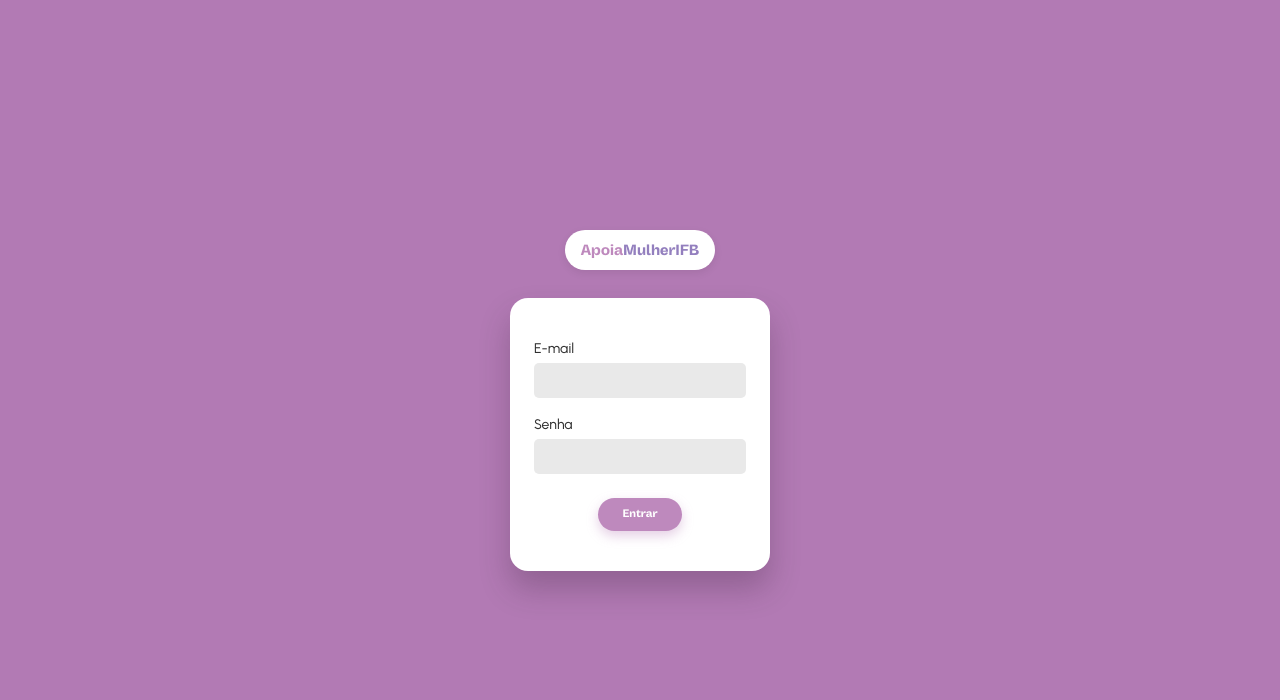
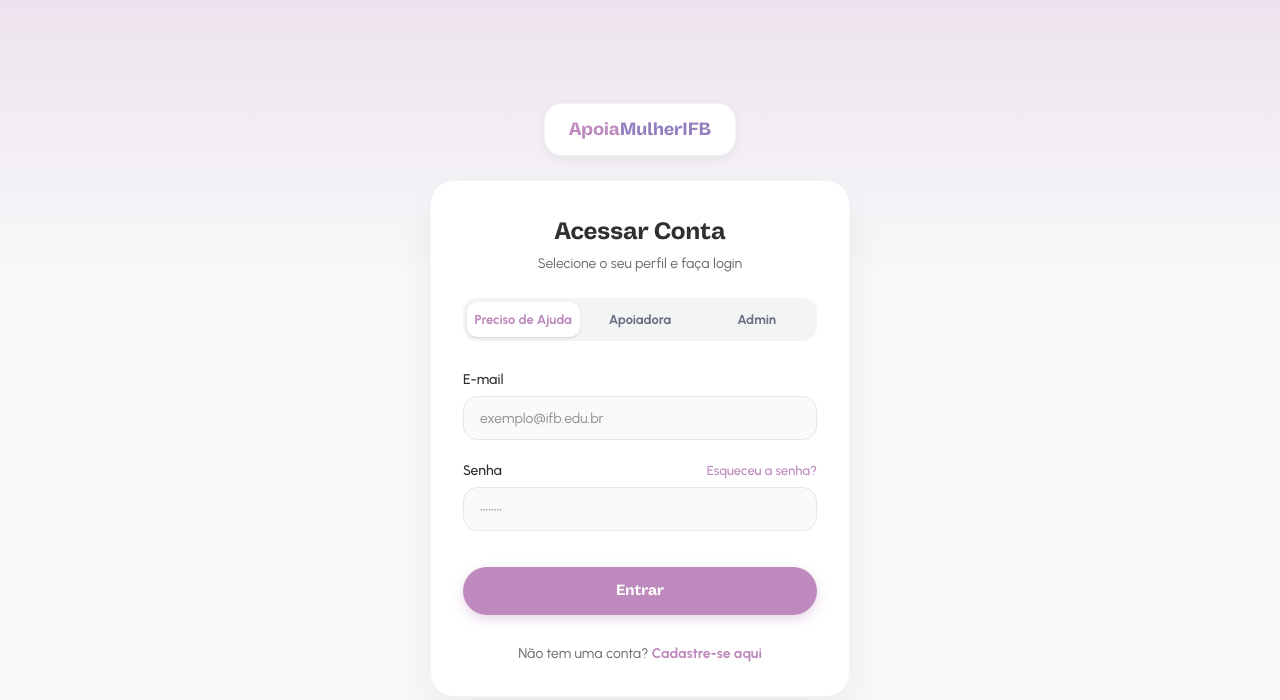
Before and after one commit to beatrizsolangee24/TCC-2026-Beatriz-E-Vitoria, a Next.js app: page /login in a window 1280 px wide. Shown: the top 700 px of the page. Built offline with nearby package versions, Linux system fonts and the light colour scheme.

Commit message:
atualizando formulario

```diff
--- a/app/_components/formulario.tsx
+++ b/app/_components/formulario.tsx
@@ -10,8 +10,6 @@ export function Formulario() {
   const [telefone, setTelefone] = useState("");
   const [matricula, setMatricula] = useState("");
   const [cpf, setCpf] = useState("");
-
-  // Novos estados para a Senha
   const [senha, setSenha] = useState("");
   const [confirmarSenha, setConfirmarSenha] = useState("");
 
@@ -23,16 +21,23 @@ export function Formulario() {
     e.preventDefault();
     setErroMsg("");
 
-    if (senha.length < 6) {
-      setErroMsg("A senha deve ter pelo menos 6 caracteres.");
+    // 1. Política de Senha Forte no Cliente (Mensagem Unificada)
+    if (
+      senha.length < 8 ||
+      !/[A-Z]/.test(senha) ||
+      !/[0-9]/.test(senha) ||
+      !/[\W_]/.test(senha)
+    ) {
+      setErroMsg("A senha precisa ter no mínimo 8 caracteres, uma letra maiúscula, um número e um caractere especial.");
       return;
     }
+
     if (senha !== confirmarSenha) {
       setErroMsg("As senhas não coincidem. Tente novamente.");
       return;
     }
 
-    // 2. Validações de Segurança do Documento
+    // 2. Validações de Documento
     if (tipo === "AJUDADA" && !matricula.trim()) {
       setErroMsg("Para receber apoio, é obrigatório informar sua Matrícula do IFB.");
       return;
@@ -53,15 +58,13 @@ export function Formulario() {
     try {
       const resposta = await fetch("/api/usuarios", {
         method: "POST",
-        headers: {
-          "Content-Type": "application/json",
-        },
+        headers: { "Content-Type": "application/json" },
         body: JSON.stringify({
           nome,
           tipo,
           email,
           telefone,
-          senha, // Enviamos a senha para o backend
+          senha,
           matricula: (vinculo === "ALUNA" || vinculo === "SERVIDORA") ? matricula.trim() : undefined,
           cpf: vinculo === "EXTERNA" ? cpf.trim() : undefined,
         }),
@@ -71,7 +74,6 @@ export function Formulario() {
 
       if (resposta.ok) {
         setEnviado(true);
-        // Limpeza dos campos
         setNome("");
         setTipo("");
         setVinculo("");
@@ -112,17 +114,11 @@ export function Formulario() {
         {/* FORMULÁRIO */}
         <form onSubmit={enviarFormulario} className="mt-8 flex flex-1 flex-col justify-center border-t border-gray-100 pt-6 md:mt-0 md:border-t-0 md:pl-8 md:pt-0">
 
-          {/* NOME */}
           <div>
             <label htmlFor="nome" className="mb-1 block font-urbanist text-[14px] font-medium text-[#303030] sm:text-[15px]">Nome</label>
-            <input
-              id="nome" type="text" required value={nome} onChange={(e) => setNome(e.target.value)}
-              placeholder="Digite seu nome"
-              className="h-[40px] w-full rounded-[7px] border border-[#D8D8D8] bg-[#F3F3F3] px-3 font-urbanist text-[13px] text-[#303030] outline-none transition focus:border-[#BE89BD] focus:ring-2 focus:ring-[#BE89BD]/20 sm:h-[36px] sm:text-[12px]"
-            />
+            <input id="nome" type="text" required value={nome} onChange={(e) => setNome(e.target.value)} placeholder="Digite seu nome" className="h-[40px] w-full rounded-[7px] border border-[#D8D8D8] bg-[#F3F3F3] px-3 font-urbanist text-[13px] text-[#303030] outline-none transition focus:border-[#BE89BD] focus:ring-2 focus:ring-[#BE89BD]/20 sm:h-[36px] sm:text-[12px]" />
           </div>
 
-          {/* EU QUERO SER */}
           <div className="mt-4">
             <label htmlFor="tipo" className="mb-1 block font-urbanist text-[14px] font-medium text-[#303030] sm:text-[15px]">Eu quero ser</label>
             <select
@@ -148,28 +144,17 @@ export function Formulario() {
           </div>
 
           <div className="mt-4 flex flex-col gap-3 sm:flex-row">
-            {/* EMAIL */}
             <div className="flex-1">
               <label htmlFor="email" className="mb-1 block font-urbanist text-[14px] font-medium text-[#303030] sm:text-[15px]">E-mail</label>
-              <input
-                id="email" type="email" required value={email} onChange={(e) => setEmail(e.target.value)}
-                placeholder="Ex: maria@ifb.edu.br"
-                className="h-[40px] w-full rounded-[7px] border border-[#D8D8D8] bg-[#F3F3F3] px-3 font-urbanist text-[13px] text-[#303030] outline-none transition focus:border-[#BE89BD] focus:ring-2 focus:ring-[#BE89BD]/20 sm:h-[36px] sm:text-[12px]"
-              />
+              <input id="email" type="email" required value={email} onChange={(e) => setEmail(e.target.value)} placeholder="Ex: maria@ifb.edu.br" className="h-[40px] w-full rounded-[7px] border border-[#D8D8D8] bg-[#F3F3F3] px-3 font-urbanist text-[13px] text-[#303030] outline-none transition focus:border-[#BE89BD] focus:ring-2 focus:ring-[#BE89BD]/20 sm:h-[36px] sm:text-[12px]" />
             </div>
 
-            {/* TELEFONE */}
             <div className="flex-1">
               <label htmlFor="telefone" className="mb-1 block font-urbanist text-[14px] font-medium text-[#303030] sm:text-[15px]">Telefone</label>
-              <input
-                id="telefone" type="tel" required value={telefone} onChange={(e) => setTelefone(e.target.value)}
-                placeholder="(61) 90000-0000"
-                className="h-[40px] w-full rounded-[7px] border border-[#D8D8D8] bg-[#F3F3F3] px-3 font-urbanist text-[13px] text-[#303030] outline-none transition focus:border-[#BE89BD] focus:ring-2 focus:ring-[#BE89BD]/20 sm:h-[36px] sm:text-[12px]"
-              />
+              <input id="telefone" type="tel" required value={telefone} onChange={(e) => setTelefone(e.target.value)} placeholder="(61) 90000-0000" className="h-[40px] w-full rounded-[7px] border border-[#D8D8D8] bg-[#F3F3F3] px-3 font-urbanist text-[13px] text-[#303030] outline-none transition focus:border-[#BE89BD] focus:ring-2 focus:ring-[#BE89BD]/20 sm:h-[36px] sm:text-[12px]" />
             </div>
           </div>
 
-          {/* VÍNCULO (Só aparece se ela for APOIADORA) */}
           {tipo === "APOIADORA" && (
             <div className="mt-4 animate-in fade-in duration-300">
               <label htmlFor="vinculo" className="mb-1 block font-urbanist text-[14px] font-medium text-[#303030] sm:text-[15px]">Vínculo com o IFB</label>
@@ -190,64 +175,47 @@ export function Formulario() {
             </div>
           )}
 
-          {/* DOCUMENTO DINÂMICO */}
           {vinculo && (
             <div className="mt-4 animate-in fade-in slide-in-from-top-2 duration-300">
               {(vinculo === "ALUNA" || vinculo === "SERVIDORA") ? (
                 <div>
-                  <label htmlFor="matricula" className="mb-1 block font-urbanist text-[14px] font-bold text-[#BE89BD] sm:text-[15px]">
-                    Matrícula IFB
-                  </label>
-                  <input
-                    id="matricula" type="text" required value={matricula} onChange={(e) => setMatricula(e.target.value)}
-                    placeholder="Ex: 20261234"
-                    className="h-[40px] w-full rounded-[7px] border-2 border-[#BE89BD] bg-[#F3F3F3] px-3 font-urbanist text-[13px] text-[#303030] outline-none transition focus:ring-2 focus:ring-[#BE89BD]/20 sm:h-[36px] sm:text-[12px]"
-                  />
+                  <label htmlFor="matricula" className="mb-1 block font-urbanist text-[14px] font-bold text-[#BE89BD] sm:text-[15px]">Matrícula IFB</label>
+                  <input id="matricula" type="text" required value={matricula} onChange={(e) => setMatricula(e.target.value)} placeholder="Ex: 20261234" className="h-[40px] w-full rounded-[7px] border-2 border-[#BE89BD] bg-[#F3F3F3] px-3 font-urbanist text-[13px] text-[#303030] outline-none transition focus:ring-2 focus:ring-[#BE89BD]/20 sm:h-[36px] sm:text-[12px]" />
                 </div>
               ) : (
                 <div>
-                  <label htmlFor="cpf" className="mb-1 block font-urbanist text-[14px] font-bold text-[#BE89BD] sm:text-[15px]">
-                    CPF
-                  </label>
-                  <input
-                    id="cpf" type="text" required value={cpf} onChange={(e) => setCpf(e.target.value)}
-                    placeholder="Digite seu CPF"
-                    className="h-[40px] w-full rounded-[7px] border-2 border-[#BE89BD] bg-[#F3F3F3] px-3 font-urbanist text-[13px] text-[#303030] outline-none transition focus:ring-2 focus:ring-[#BE89BD]/20 sm:h-[36px] sm:text-[12px]"
-                  />
+                  <label htmlFor="cpf" className="mb-1 block font-urbanist text-[14px] font-bold text-[#BE89BD] sm:text-[15px]">CPF</label>
+                  <input id="cpf" type="text" required value={cpf} onChange={(e) => setCpf(e.target.value)} placeholder="Digite seu CPF" className="h-[40px] w-full rounded-[7px] border-2 border-[#BE89BD] bg-[#F3F3F3] px-3 font-urbanist text-[13px] text-[#303030] outline-none transition focus:ring-2 focus:ring-[#BE89BD]/20 sm:h-[36px] sm:text-[12px]" />
                 </div>
               )}
             </div>
           )}
 
-          {/* SENHAS */}
+          {/* SENHAS FORTES */}
           <div className="mt-4 flex flex-col gap-3 sm:flex-row border-t border-gray-100 pt-4">
             <div className="flex-1">
-              <label htmlFor="senha" className="mb-1 block font-urbanist text-[14px] font-medium text-[#303030] sm:text-[15px]">Crie uma Senha</label>
+              <label htmlFor="senha" className="mb-1 block font-urbanist text-[14px] font-medium text-[#303030] sm:text-[15px]">Crie uma Senha Forte</label>
               <input
-                id="senha" type="password" required value={senha} onChange={(e) => setSenha(e.target.value)}
-                placeholder="Mín. 6 caracteres"
-                className="h-[40px] w-full rounded-[7px] border border-[#D8D8D8] bg-[#F3F3F3] px-3 font-urbanist text-[13px] text-[#303030] outline-none transition focus:border-[#BE89BD] focus:ring-2 focus:ring-[#BE89BD]/20 sm:h-[36px] sm:text-[12px]"
+                id="senha" type="password" required value={senha} onChange={(e) => { setSenha(e.target.value); setErroMsg(""); }}
+                placeholder="Mín. 8 caracteres, letras, nº, símbolos"
+                className="h-[40px] w-full rounded-[7px] border border-[#D8D8D8] bg-[#F3F3F3] px-3 font-urbanist text-[12px] text-[#303030] outline-none transition focus:border-[#BE89BD] focus:ring-2 focus:ring-[#BE89BD]/20 sm:h-[36px]"
               />
             </div>
 
             <div className="flex-1">
               <label htmlFor="confirmarSenha" className="mb-1 block font-urbanist text-[14px] font-medium text-[#303030] sm:text-[15px]">Confirmar Senha</label>
               <input
-                id="confirmarSenha" type="password" required value={confirmarSenha} onChange={(e) => setConfirmarSenha(e.target.value)}
+                id="confirmarSenha" type="password" required value={confirmarSenha} onChange={(e) => { setConfirmarSenha(e.target.value); setErroMsg(""); }}
                 placeholder="Repita a senha"
-                className="h-[40px] w-full rounded-[7px] border border-[#D8D8D8] bg-[#F3F3F3] px-3 font-urbanist text-[13px] text-[#303030] outline-none transition focus:border-[#BE89BD] focus:ring-2 focus:ring-[#BE89BD]/20 sm:h-[36px] sm:text-[12px]"
+                className="h-[40px] w-full rounded-[7px] border border-[#D8D8D8] bg-[#F3F3F3] px-3 font-urbanist text-[12px] text-[#303030] outline-none transition focus:border-[#BE89BD] focus:ring-2 focus:ring-[#BE89BD]/20 sm:h-[36px]"
               />
             </div>
           </div>
 
-          {/* ERRO DE VALIDAÇÃO */}
           {erroMsg && (
-            <p className="mt-4 text-center font-urbanist text-[13px] font-bold text-red-500">
-              {erroMsg}
-            </p>
+            <p className="mt-4 text-center font-urbanist text-[13px] font-bold text-red-500">{erroMsg}</p>
           )}
 
-          {/* BOTÃO ENVIAR */}
           <button
             type="submit" disabled={carregando}
             className="mx-auto mt-5 flex h-[44px] w-full items-center justify-center rounded-full bg-[#BE89BD] px-8 font-vastago text-[14px] font-bold text-white shadow-[0_4px_12px_rgba(190,137,189,0.35)] transition hover:-translate-y-[1px] hover:bg-[#AA75A9] active:scale-95 disabled:opacity-60 sm:h-[40px] sm:w-fit"
@@ -257,7 +225,6 @@ export function Formulario() {
         </form>
       </div>
 
-      {/* POP-UP DE SUCESSO */}
       {enviado && (
         <div className="fixed inset-0 z-50 flex items-center justify-center bg-black/40 px-4">
           <div className="flex w-full max-w-[290px] flex-col items-center justify-center rounded-[28px] bg-[#BE89BD] px-6 py-8 text-center shadow-[0_20px_50px_rgba(0,0,0,0.25)] sm:max-w-[270px] sm:px-7">
--- a/app/login/page.tsx
+++ b/app/login/page.tsx
@@ -1,4 +1,3 @@
-
 "use client";
 
 import { useRouter } from "next/navigation";
@@ -7,132 +6,182 @@ import { useState } from "react";
 export default function LoginPage() {
   const router = useRouter();
 
+  // O estado agora guarda qual aba de perfil está selecionada
+  const [tipo, setTipo] = useState("AJUDADA");
   const [email, setEmail] = useState("");
   const [senha, setSenha] = useState("");
-  const [erroEmail, setErroEmail] = useState("");
-  const [erroSenha, setErroSenha] = useState("");
 
-  function entrar() {
-    setErroEmail("");
-    setErroSenha("");
+  const [erro, setErro] = useState("");
+  const [carregando, setCarregando] = useState(false);
 
-    let valido = true;
+  async function entrar(e: React.FormEvent<HTMLFormElement>) {
+    e.preventDefault();
+    setErro("");
 
-    if (!email.trim()) {
-      setErroEmail("Informe seu e-mail.");
-      valido = false;
-    } else if (!/^[^\s@]+@[^\s@]+\.[^\s@]+$/.test(email.trim())) {
-      setErroEmail("Digite um e-mail válido.");
-      valido = false;
+    // Validações de frontend
+    if (!email.trim() || !/^[^\s@]+@[^\s@]+\.[^\s@]+$/.test(email.trim())) {
+      setErro("Por favor, digite um e-mail válido.");
+      return;
+    }
+    if (!senha.trim()) {
+      setErro("Por favor, informe sua senha.");
+      return;
     }
 
-    if (!senha.trim()) {
-      setErroSenha("Informe sua senha.");
-      valido = false;
+    setCarregando(true);
+
+    // TODO: Aqui você integrará a chamada real para a sua API de login (/api/login)
+    // Por enquanto, mantemos a sua lógica de roteamento com um atraso simulado
+    setTimeout(() => {
+      // Salva a escolha no navegador (opcional, útil para manter o estado)
+      localStorage.setItem("tipoUsuario", tipo);
+
+      if (tipo === "APOIADORA") {
+        router.push("/apoiadora");
+      } else if (tipo === "AJUDADA") {
+        router.push("/ajuda");
+      } else if (tipo === "ADMIN") {
+        router.push("/admin"); // Rota do painel da administradora
       }
 
-    if (!valido) return;
-
-    const tipo = localStorage.getItem("tipoUsuario");
-
-    if (tipo === "apoiadora") {
-      router.push("/apoiadora");
-    } else if (tipo === "vulneravel") {
-      router.push("/ajuda");
-    } else {
-      router.push("/escolha");
-    }
+      setCarregando(false);
+    }, 800);
   }
 
   return (
-    <main className="flex min-h-screen items-center justify-center bg-[#B27AB4] px-6">
-      <div className="flex w-full max-w-[600px] flex-col items-center">
+    <main className="relative flex min-h-screen flex-col items-center justify-center bg-[#F8F9FA] px-4 py-8 overflow-hidden">
+
+      {/* Background Decorativo no Topo */}
+      <div className="absolute top-0 left-0 h-[35vh] w-full bg-gradient-to-b from-[#BE89BD]/20 to-transparent"></div>
+
+      <div className="relative z-10 flex w-full max-w-[420px] flex-col items-center">
+
         {/* LOGO */}
-        <div className="mb-7 rounded-full bg-white px-4 py-2 shadow-[0_3px_8px_rgba(0,0,0,0.08)]">
-          <span className="font-vastago text-[15px]">
+        <div className="mb-6 flex items-center justify-center rounded-2xl bg-white px-6 py-3 shadow-[0_4px_12px_rgba(0,0,0,0.05)] border border-gray-100">
+          <span className="font-vastago text-[18px] font-bold">
             <span className="text-[#BE89BD]">Apoia</span>
             <span className="text-[#937FBE]">MulherIFB</span>
           </span>
         </div>
 
-        {/* CARD */}
-        <form
-          onSubmit={(e) => {
-            e.preventDefault();
-            entrar();
-          }}
-          className="flex w-full max-w-[260px] flex-col rounded-[18px] bg-white px-6 py-10 shadow-[0_18px_30px_rgba(60,35,60,0.28)]"
+        {/* CARD DE LOGIN */}
+        <div className="w-full rounded-[24px] bg-white p-6 shadow-[0_20px_40px_rgba(0,0,0,0.06)] border border-gray-100 sm:p-8">
+
+          <div className="mb-6 text-center">
+            <h1 className="font-vastago text-[24px] font-bold text-[#303030]">
+              Acessar Conta
+            </h1>
+            <p className="mt-1 font-urbanist text-[14px] text-[#707070]">
+              Selecione o seu perfil e faça login
+            </p>
+          </div>
+
+          <form onSubmit={entrar} className="flex flex-col gap-5">
+
+            {/* SELETOR DE PERFIS (Segmented Control) */}
+            <div className="flex flex-col gap-1 rounded-xl bg-gray-100 p-1 sm:flex-row">
+              <button
+                type="button"
+                onClick={() => { setTipo("AJUDADA"); setErro(""); }}
+                className={`flex-1 rounded-lg py-2 font-urbanist text-[13px] font-bold transition-all ${
+                  tipo === "AJUDADA" ? "bg-white text-[#BE89BD] shadow-sm" : "text-gray-500 hover:text-gray-700"
+                }`}
               >
+                Preciso de Ajuda
+              </button>
+              <button
+                type="button"
+                onClick={() => { setTipo("APOIADORA"); setErro(""); }}
+                className={`flex-1 rounded-lg py-2 font-urbanist text-[13px] font-bold transition-all ${
+                  tipo === "APOIADORA" ? "bg-white text-[#BE89BD] shadow-sm" : "text-gray-500 hover:text-gray-700"
+                }`}
+              >
+                Apoiadora
+              </button>
+              <button
+                type="button"
+                onClick={() => { setTipo("ADMIN"); setErro(""); }}
+                className={`flex-1 rounded-lg py-2 font-urbanist text-[13px] font-bold transition-all ${
+                  tipo === "ADMIN" ? "bg-white text-[#303030] shadow-sm" : "text-gray-500 hover:text-gray-700"
+                }`}
+              >
+                Admin
+              </button>
+            </div>
+
             {/* EMAIL */}
-          <div>
-            <label
-              htmlFor="email"
-              className="mb-1 block font-urbanist text-[14px] text-[#303030]"
-            >
+            <div className="mt-2">
+              <label htmlFor="email" className="mb-1.5 block font-urbanist text-[14px] font-medium text-[#303030]">
                 E-mail
               </label>
-
               <input
                 id="email"
-              name="email"
                 type="email"
                 autoComplete="email"
                 required
                 value={email}
-              onChange={(e) => {
-                setEmail(e.target.value);
-                setErroEmail("");
-              }}
-              aria-invalid={!!erroEmail}
-              className="h-[35px] w-full rounded-[5px] bg-[#E9E9E9] px-2 font-urbanist text-[14px] text-[#303030] outline-none focus:ring-2 focus:ring-[#BE89BD]"
+                onChange={(e) => { setEmail(e.target.value); setErro(""); }}
+                placeholder="exemplo@ifb.edu.br"
+                className="h-[44px] w-full rounded-xl border border-gray-200 bg-gray-50 px-4 font-urbanist text-[14px] text-[#303030] outline-none transition-all focus:bg-white focus:border-[#BE89BD] focus:ring-2 focus:ring-[#BE89BD]/20"
               />
-
-            {erroEmail && (
-              <p className="mt-1 font-urbanist text-[12px] text-red-600">
-                {erroEmail}
-              </p>
-            )}
             </div>
 
             {/* SENHA */}
-          <div className="mt-4">
-            <label
-              htmlFor="senha"
-              className="mb-1 block font-urbanist text-[14px] text-[#303030]"
-            >
+            <div>
+              <div className="mb-1.5 flex items-center justify-between">
+                <label htmlFor="senha" className="block font-urbanist text-[14px] font-medium text-[#303030]">
                   Senha
                 </label>
-
+                <a href="#" className="font-urbanist text-[13px] font-medium text-[#BE89BD] hover:underline">
+                  Esqueceu a senha?
+                </a>
+              </div>
               <input
                 id="senha"
-              name="senha"
                 type="password"
                 autoComplete="current-password"
                 required
                 value={senha}
-              onChange={(e) => {
-                setSenha(e.target.value);
-                setErroSenha("");
-              }}
-              aria-invalid={!!erroSenha}
-              className="h-[35px] w-full rounded-[5px] bg-[#E9E9E9] px-2 font-urbanist text-[14px] text-[#303030] outline-none focus:ring-2 focus:ring-[#BE89BD]"
+                onChange={(e) => { setSenha(e.target.value); setErro(""); }}
+                placeholder="••••••••"
+                className="h-[44px] w-full rounded-xl border border-gray-200 bg-gray-50 px-4 font-urbanist text-[14px] text-[#303030] outline-none transition-all focus:bg-white focus:border-[#BE89BD] focus:ring-2 focus:ring-[#BE89BD]/20"
               />
-
-            {erroSenha && (
-              <p className="mt-1 font-urbanist text-[12px] text-red-600">
-                {erroSenha}
-              </p>
-            )}
             </div>
 
-          {/* ENTRAR */}
+            {/* FEEDBACK DE ERRO */}
+            {erro && (
+              <div className="rounded-lg border border-red-100 bg-red-50 p-3 text-center">
+                <p className="font-urbanist text-[13px] font-bold text-red-600">
+                  {erro}
+                </p>
+              </div>
+            )}
+
+            {/* BOTÃO ENTRAR */}
             <button
               type="submit"
-            className="mx-auto mt-6 rounded-full bg-[#BE89BD] px-6 py-2 font-vastago text-[11px] font-bold text-white shadow-[0_5px_12px_rgba(190,137,189,0.40)] transition hover:-translate-y-[1px] hover:bg-[#AA75A9]"
+              disabled={carregando}
+              className="mt-4 flex h-[48px] w-full items-center justify-center rounded-full bg-[#BE89BD] font-vastago text-[15px] font-bold text-white shadow-[0_4px_12px_rgba(190,137,189,0.35)] transition-all hover:-translate-y-[1px] hover:bg-[#AA75A9] active:scale-95 disabled:pointer-events-none disabled:opacity-70"
             >
-            Entrar
+              {carregando ? (
+                <span className="flex items-center gap-2">
+                  <svg className="h-4 w-4 animate-spin text-white" xmlns="http://www.w3.org/2000/svg" fill="none" viewBox="0 0 24 24"><circle className="opacity-25" cx="12" cy="12" r="10" stroke="currentColor" strokeWidth="4"></circle><path className="opacity-75" fill="currentColor" d="M4 12a8 8 0 018-8V0C5.373 0 0 5.373 0 12h4zm2 5.291A7.962 7.962 0 014 12H0c0 3.042 1.135 5.824 3 7.938l3-2.647z"></path></svg>
+                  Autenticando...
+                </span>
+              ) : (
+                "Entrar"
+              )}
             </button>
+
+            {/* LINK CADASTRO */}
+            <p className="mt-2 text-center font-urbanist text-[14px] text-[#707070]">
+              Não tem uma conta?{" "}
+              <a href="/#participar" className="font-bold text-[#BE89BD] hover:underline">
+                Cadastre-se aqui
+              </a>
+            </p>
           </form>
+        </div>
       </div>
     </main>
   );
```
Lines whose indentation alone changed are shown as unchanged.
